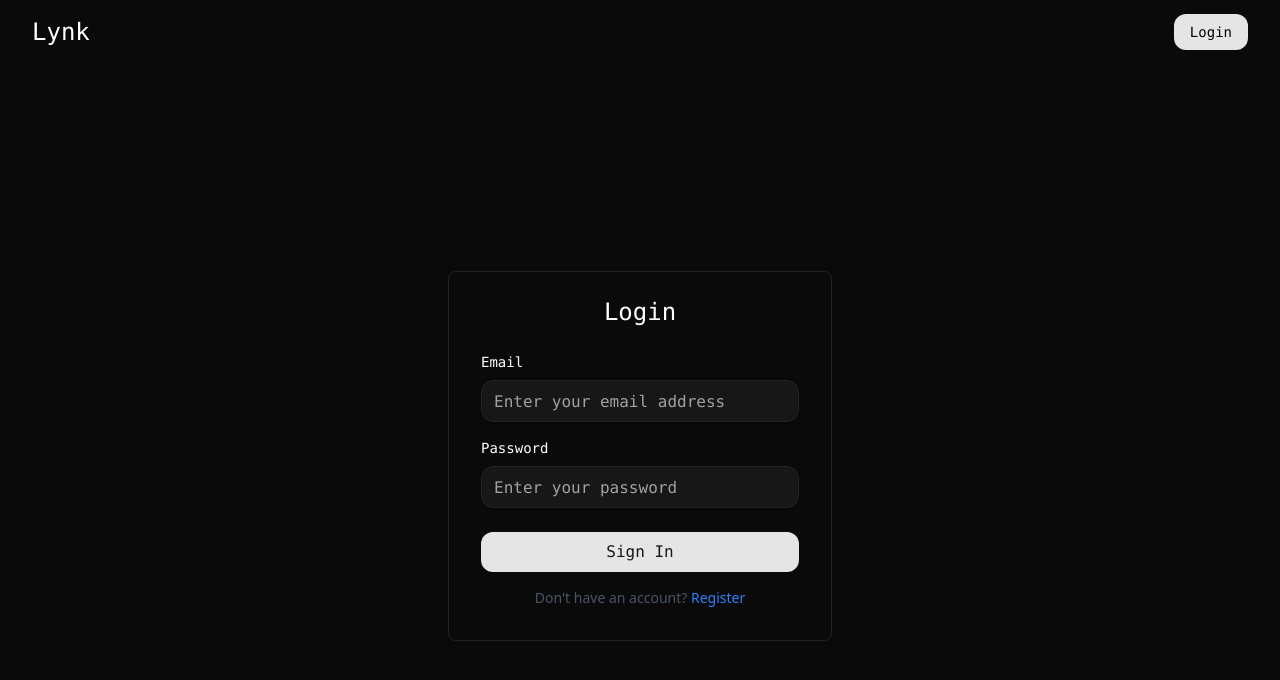
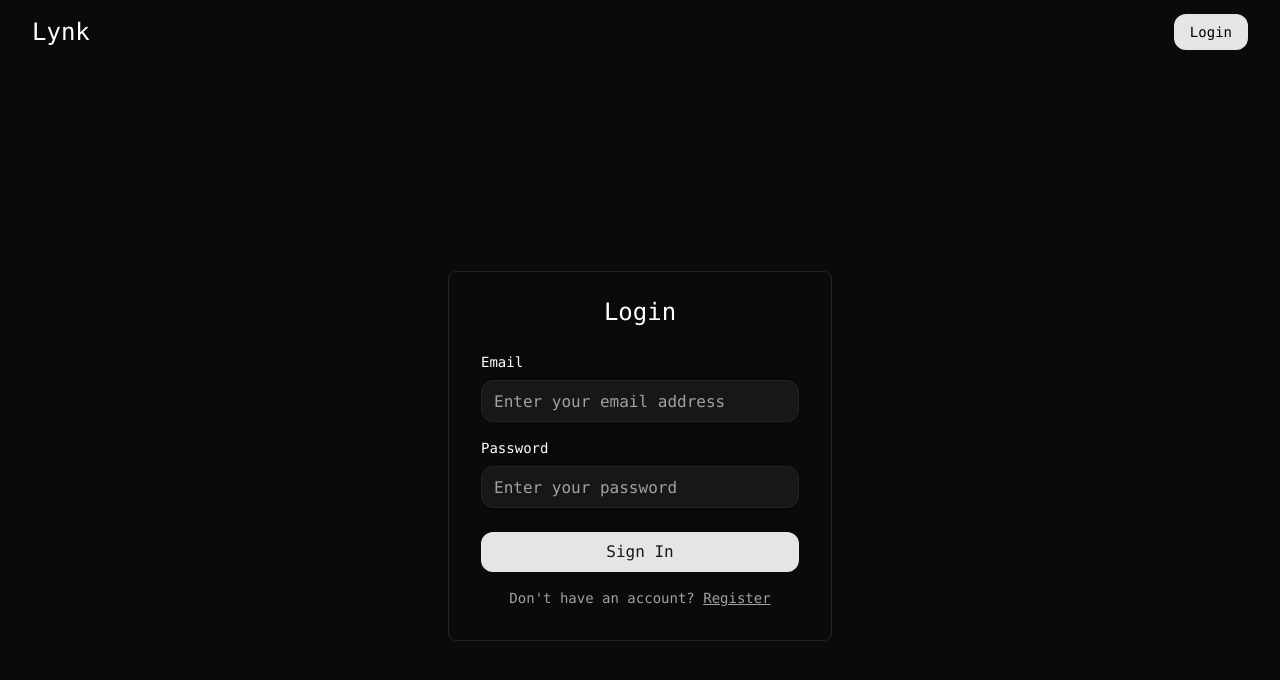
Before and after one commit to lachimolala2628/lynk, a React (Vite) app in the folder frontend/: page /auth in a window 1280 px wide. Shown: the top 680 px of the page. Built offline with nearby package versions, Linux system fonts and the light colour scheme.

Commit message:
quick fixes

```diff
--- a/frontend/src/components/LoginForm.jsx
+++ b/frontend/src/components/LoginForm.jsx
@@ -35,7 +35,7 @@ const LoginForm = ({ state }) => {
                 <h2 className="text-2xl text-[#ffffff] font-mono text-center mb-6">Login</h2>
 
                 {error && (
-                    <div className="mb-4 p-3 bg-red-100 text-red-700 rounded-md">
+                    <div className="mb-4 p-3 bg-[#171717] border border-[#222323] text-[#E95C4A] rounded-xl font-mono">
                         {error}
                     </div>
                 )}
@@ -82,8 +82,8 @@ const LoginForm = ({ state }) => {
                 </div>
 
                 <div className="text-center mt-4">
-                    <p className="cursor-pointer text-sm text-gray-600">
-                        Don't have an account? <span onClick={() => state(false)} className="text-blue-500 hover:text-blue-700">Register</span>
+                    <p className="cursor-pointer text-sm font-mono text-[#a1a1a1]">
+                        Don't have an account? <span onClick={() => state(false)} className="text-[#a1a1a1] underline hover:text-[#ffffff]">Register</span>
                     </p>
                 </div>
             </div>
--- a/frontend/src/components/RegisterForm.jsx
+++ b/frontend/src/components/RegisterForm.jsx
@@ -41,7 +41,7 @@ const RegisterForm = ({ state }) => {
                 <h2 className="text-2xl font-mono text-[#ffffff] text-center mb-6">Create an Account</h2>
 
                 {error && (
-                    <div className="mb-4 p-3 bg-red-100 text-red-700 rounded-md">
+                    <div className="mb-4 p-3 bg-[#171717] border border-[#222323] text-[#E95C4A] rounded-xl font-mono">
                         {error}
                     </div>
                 )}
@@ -104,8 +104,8 @@ const RegisterForm = ({ state }) => {
                 </div>
 
                 <div className="text-center mt-4">
-                    <p className="cursor-pointer text-sm text-gray-600">
-                        Already have an account? <span onClick={() => state(true)} className="text-blue-500 hover:text-blue-700">Sign In</span>
+                    <p className="cursor-pointer text-sm font-mono text-[#a1a1a1]">
+                        Already have an account? <span onClick={() => state(true)} className="text-[#a1a1a1] underline hover:text-[#ffffff]">Sign In</span>
                     </p>
                 </div>
             </div>
--- a/frontend/src/components/UrlForm.jsx
+++ b/frontend/src/components/UrlForm.jsx
@@ -70,7 +70,7 @@ const UrlForm = () => {
             >Shorten URL
             </button>
             {error && (
-                <div className="mt-4 p-3 bg-red-100 text-red-700 rounded-md">
+                <div className="mt-4 p-3 bg-[#171717] border border-[#222323] text-[#E95C4A] rounded-xl font-mono">
                     {error}
                 </div>
             )}
```
